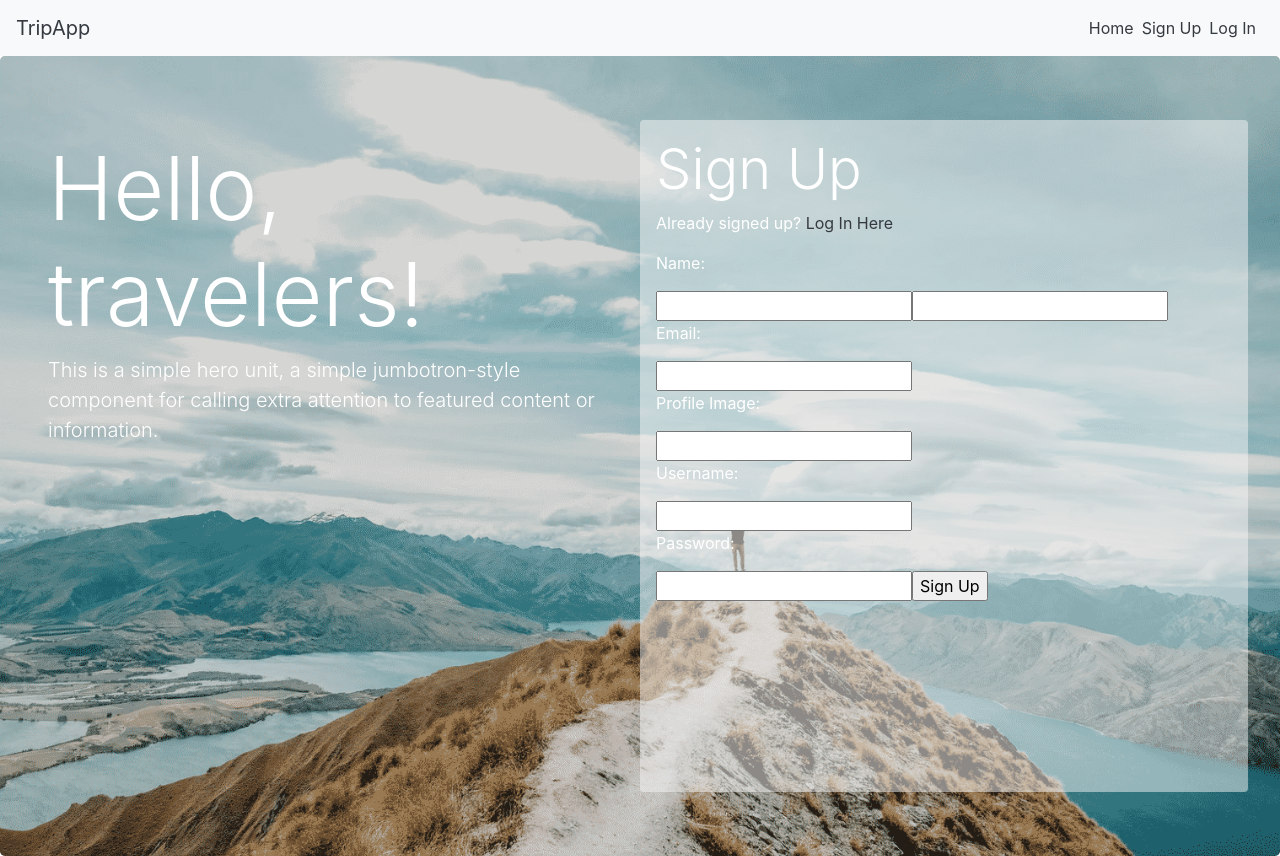
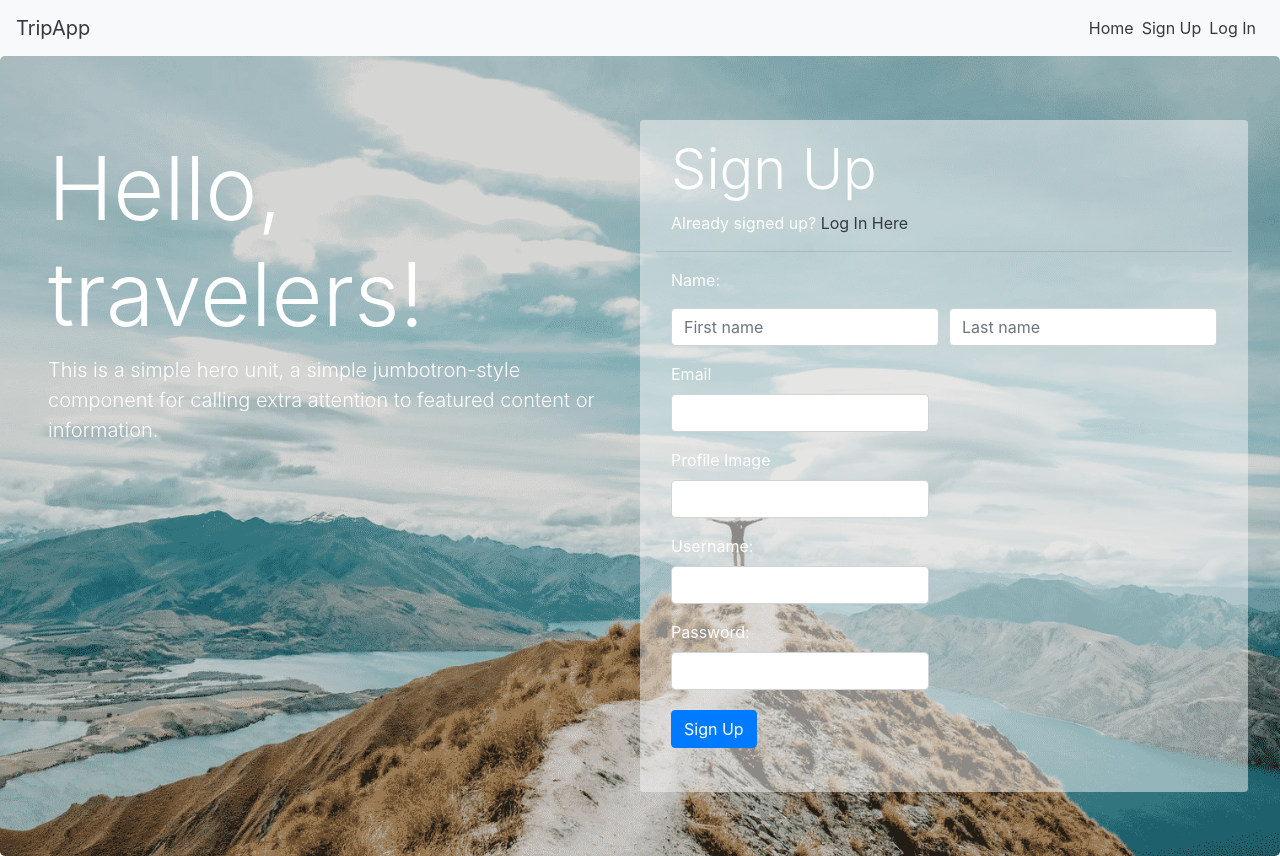
Before and after one commit to ironhack-company/final-project-frontend, a React (Create React App) app: page / in a window 1280 px wide. Built offline with nearby package versions, Linux system fonts and the light colour scheme; no server answers.

Commit message:
css log in changes

```diff
--- a/src/components/Flights/FlightSearch.js
+++ b/src/components/Flights/FlightSearch.js
@@ -10,6 +10,7 @@ export default class FlightSearch extends Component {
 
         this.state = {
             flights: [],
+            cityFrom: [],
 
         }
     }
@@ -66,6 +67,21 @@ export default class FlightSearch extends Component {
         const RAPIDAPI_API_URL = `https://test.api.amadeus.com/v1/shopping/flight-destinations?origin=MAD`;
 
     }
+
+
+    showFlights = (e) => {
+        let copyFlights = [...this.state.flights]
+
+        if (copyFlights.length > 0) {
+
+            return this.state.flights.map(eachFlight => {
+                return eachFlight
+            })
+
+        }
+    }
+
+
 
     // showPrices = (e) => {
 
@@ -158,6 +174,47 @@ export default class FlightSearch extends Component {
         return (
             <div>
 
+
+
+
+
+                <form onSubmit={(e) => { this.getCities(e); this.getWeather(e) }}>
+                    {/* <Calendar name='dateStart' onChange={this.onChange} value={this.state.date} />
+						<Calendar name='endDate' onChange={this.onChange} value={this.state.date} /> */}
+
+
+
+
+                    <div class="booking-form">
+
+
+
+
+                        <div class="form-group">
+                            <span class="form-label">Origin City</span>
+                            <input className="form-control" type="text" name='cityFrom' placeholder="Origin City..." />
+                        </div>
+
+
+                        <div className="form-btn">
+                            <button className="submit-btn">Show flights
+							 </button>
+                        </div>
+
+                        {/* <button></button> */}
+
+
+
+                    </div>
+
+                </form>
+
+
+
+
+
+                {this.showFlights()}
+
             </div>
         )
     }
--- a/src/components/Flights/HotelSearch.js
+++ b/src/components/Flights/HotelSearch.js
@@ -71,6 +71,8 @@ export default class HotelSearch extends Component {
         return (
             <div>
 
+
+
             </div>
         )
     }
--- a/src/components/auth/LogIn.js
+++ b/src/components/auth/LogIn.js
@@ -1,6 +1,8 @@
 import React, { Component, Fragment } from "react";
 import actions from "../../services/index";
 import { Link } from "react-router-dom";
+import { Button, Jumbotron, Container, Form, Col, Row } from "react-bootstrap";
+
 
 class LogIn extends Component {
   state = {};
@@ -17,23 +19,82 @@ class LogIn extends Component {
   };
   render() {
     return (
+
+      <Jumbotron className="text-white mb-0 overflow-hidden d-flex justify-content-around flex-lg-nowrap flex-wrap min-vh-100 align-items-stretch bg">
+        <Container className="p-3">
+          <h1 className="display-2">Hello, travelers!</h1>
+          <p className="lead">
+            This is a simple hero unit, a simple jumbotron-style component for
+            calling extra attention to featured content or information.
+        </p>
+          {/* <p>
+          <Button variant="outline-primary">Log In</Button>
+          <Button variant="outline-primary">Sign Up</Button>
+        </p> */}
+        </Container>
+        <Container className="p-3 rounded bg-opacity">
+
+
+
+
           <Fragment>
-        <h2>LogIn</h2>
+
+
+
+            <div className="intro">
+              <h2 className="display-4 bold2">Login</h2>
+
               <p>
+
                 <span>You don't have an account? </span>
                 <Link to="/sign-up" className="text-dark">
                   Sign Up Now
           </Link>
               </p>
+            </div>
+
+            <hr className="line" />
+
+
+
             <form onSubmit={this.handleSubmit}>
-          <p>Username:</p>
+
+
+
+              <Form.Group as={Col} md="6" >
+                <Form.Label>Username:</Form.Label>
+                <Form.Control name="username" type="text" onChange={this.handleChange} />
+
+
+
+              </Form.Group>
+
+              <Form.Group as={Col} md="6" >
+
+                <Form.Label>Password:</Form.Label>
+                <Form.Control name="password" type="password" onChange={this.handleChange} />
+
+              </Form.Group>
+
+
+
+
+              {/* <p>Username:</p>
               <input name="username" type="text" onChange={this.handleChange} />
               <p>Password:</p>
-          <input name="password" type="password" onChange={this.handleChange} />
+              <input name="password" type="password" onChange={this.handleChange} /> */}
+
               {/* <input type="submit" value="Log In"/> */}
-          <button>Submit</button>
+              {/* <button>Submit</button> */}
+              <Button id="submit" type="submit" value="Sign Up" variant="primary">Submit</Button>
             </form>
           </Fragment>
+
+        </Container>
+      </Jumbotron>
+
+
+
     );
   }
 }
--- a/src/components/auth/SignUp.js
+++ b/src/components/auth/SignUp.js
@@ -1,6 +1,8 @@
 import React, { Component, Fragment } from "react";
 import actions from "../../services/index";
 import { Link } from "react-router-dom";
+
+import { Button, Jumbotron, Container, Form, Col, Row } from "react-bootstrap";
 
 class SignUp extends Component {
   state = {};
@@ -13,6 +15,7 @@ class SignUp extends Component {
   render() {
     return (
       <Fragment>
+        <div className="intro">
         <h2 className="display-4">Sign Up</h2>
         <p>
           <span>Already signed up? </span>
@@ -20,19 +23,77 @@ class SignUp extends Component {
             Log In Here
           </Link>
         </p>
+        </div>
+
+        <hr className="line" />
         <form onSubmit={this.handleSubmit}>
-          <p>Name:</p>
-          <input name="firstName" type="text" onChange={this.handleChange} />
-          <input name="lastName" type="text" onChange={this.handleChange} />
-          <p>Email:</p>
-          <input name="email" type="email" onChange={this.handleChange} />
+
+
+          <Form.Group as={Col} md="12" >
+            <p>Name:</p>
+
+            <Form.Row>
+
+              <Col>
+                <Form.Control name="firstName" className="form-control" type="text" onChange={this.handleChange} placeholder="First name" />
+              </Col>
+
+              <Col>
+                <Form.Control name="lastName" type="text" onChange={this.handleChange} placeholder="Last name" />
+              </Col>
+
+
+            </Form.Row>
+
+
+
+
+            </Form.Group>
+
+
+          <Form>
+
+            <Form.Group as={Col} md="6" >
+              <Form.Label>Email</Form.Label>
+              <Form.Control name="email" type="email" onChange={this.handleChange} />
+              <Form.Control.Feedback type="invalid">
+                Please provide a valid email.
+          </Form.Control.Feedback>
+            </Form.Group>
+
+            <Form.Group as={Col} md="6" >
+              <Form.Label>Profile Image</Form.Label>
+              <Form.Control name="profileImg" type="text" onChange={this.handleChange} />
+            </Form.Group>
+
+            <Form.Group as={Col} md="6" >
+              <Form.Label>Username:</Form.Label>
+              <Form.Control  name="username" type="text" onChange={this.handleChange}  />
+            </Form.Group>
+
+            <Form.Group as={Col} md="6" >
+              <Form.Label>Password:</Form.Label>
+              <Form.Control  name="password" type="password" onChange={this.handleChange}   />
+
+              <Button id="button" type="submit" value="Sign Up" variant="primary">Sign Up</Button>
+
+            </Form.Group>
+
+
+                </Form>
+
+
+          {/* <input name="firstName" className="form-control" type="text" onChange={this.handleChange} />
+          <input name="lastName" type="text" onChange={this.handleChange} /> */}
+          {/* <p>Email:</p> */}
+          {/* <input name="email" type="email" onChange={this.handleChange} />
           <p>Profile Image:</p>
           <input name="profileImg" type="text" onChange={this.handleChange} />
           <p>Username:</p>
           <input name="username" type="text" onChange={this.handleChange} />
           <p>Password:</p>
-          <input name="password" type="password" onChange={this.handleChange} />
-          <input type="submit" value="Sign Up" />
+          <input name="password" type="password" onChange={this.handleChange} /> */}
+          {/* <input type="submit" value="Sign Up" /> */}
         </form>
       </Fragment>
     );
--- a/src/index.css
+++ b/src/index.css
@@ -27,6 +27,30 @@ code {
   background-size: cover;
 }
 
+
+.bold{
+  font-weight: bold;
+}
+
+.bold2{
+  font-weight: bold;
+}
+
+.intro {
+  margin-left: 15px;
+}
+
+#button {
+  margin-top: 20px;
+}
+
+
+#submit {
+  margin-left: 15px;
+  margin-top: 15px;
+}
+
+
 h1,
 h2,
 h3 {
```
Lines whose indentation alone changed are shown as unchanged.
